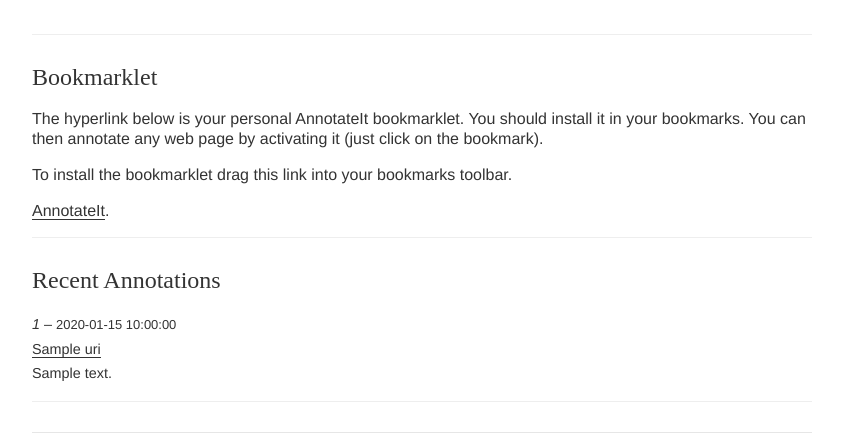
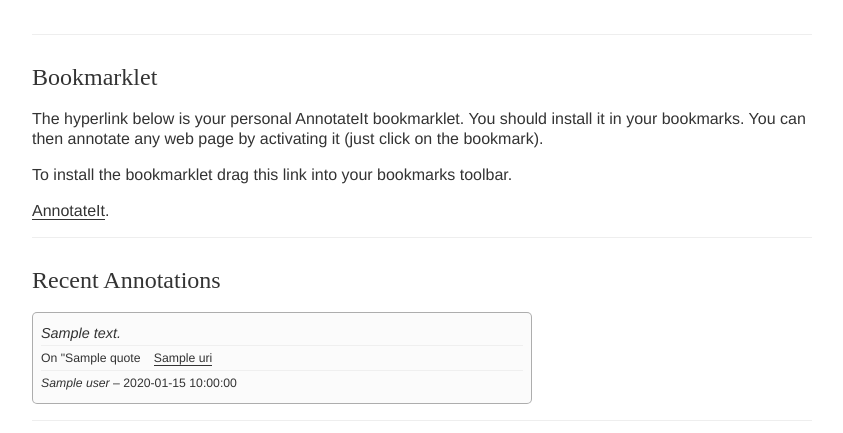
Before and after one commit to openannotation/annotator-store, a Flask app: template annotator/templates/account/view.html in a window 1280 px wide. Shown: the part 422-855 px from the top of the page, without its empty margins (218-1061 px from the left). Run offline with Flask 2, Linux system fonts and the light colour scheme; the template is opened without the code that fills it: most values are stand-ins (such as "Sample title", 1, 10 or a date in 2020); parts of the project's set-up code (start-up, migrations or seed data) failed here and were passed over.

Commit message:
[account/view,css][s]: correct bug (url link for annotation did not work) and make the annotation look nicer.
Originally committed here https://bitbucket.org/okfn/annotator-store/changeset/370bf1cf4f20 but did not push to github for some reason.

```diff
--- a/annotator/static/main.css
+++ b/annotator/static/main.css
@@ -410,11 +410,38 @@ footer .widget-area h3 {
 ul.annotations {
   list-style-type: none;
   padding-left: 0;
+  width: 500px;
 }
 
 ul.annotations .annotation {
-  margin-bottom: 1em;
+  padding: 8px;
   font-size: 90%;
+  background-color: rgba(251, 251, 251, 0.98);
+  border: 1px solid rgba(122, 122, 122, 0.6);
+  -webkit-border-radius: 5px;
+  -moz-border-radius: 5px;
+  border-radius: 5px;
+}
+
+.annotation div {
+  border-top: 1px solid rgba(133, 133, 133, 0.11);
+}
+
+.annotation div:first-of-type {
+  border-top: none;
+}
+
+.annotation .source q {
+  padding-right: 0.8em;
+}
+
+.annotation .source q:before {
+  display: inline-block;
+  content: 'On "';
+}
+
+.annotation .meta {
+  font-size: 85%;
 }
 
 .annotation .user {
@@ -422,7 +449,14 @@ ul.annotations .annotation {
 }
 
 .annotation .created {
-  font-size: 90%;
+}
+
+.annotation .text {
+  font-style: italic;
+}
+
+.annotation .source {
+  font-size: 85%;
 }
 
 /**************************************
--- a/annotator/templates/account/view.html
+++ b/annotator/templates/account/view.html
@@ -36,20 +36,20 @@ it (just click on the bookmark).</p>
 
 <section>
 <h2>Recent Annotations</h2>
+
 <ul class="annotations">
 {% for anno in annotations %}
   <li class="annotation">
-    <div>
-      <span class="user">{{anno.user.id or 'Anonymous'}}</span> &ndash;
+    <div class="text">{{anno.text}}</div>
+    <div class="source">
+      <q class="quote">{{anno.quote}}</q>
+      <a href="{{anno.uri or '#'}}">{{anno.uri or 'No url given'}}</a>
+    </div>
+    <div class="meta">
+      <span class="user">{{anno.user.name or anno.user.id or 'Anonymous'}}</span> &ndash;
       <span class="created">
         {{anno.created}}
       </span>
-    </div>
-    <div>
-      <a href="${{anno.uri or '#'}}">{{anno.uri or 'No url given'}}</a>
-    </div>
-    <div class="text">
-      {{anno.text}}
     </div>
   </li>
 {% endfor %}
```
